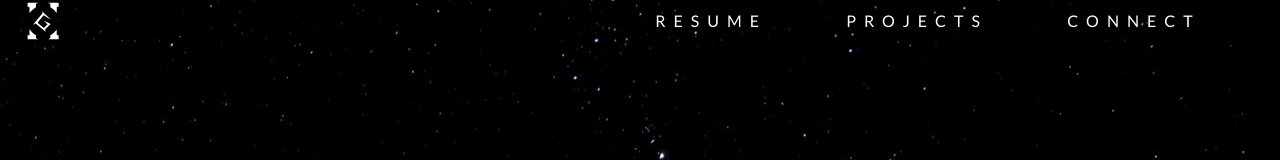
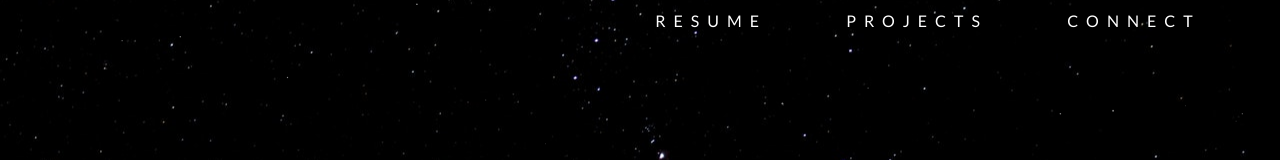
Before and after one commit to hrghauri/personal_website, a plain HTML site: page index.html in a window 1280 px wide. Shown: the top 160 px of the page. Drawn offline with nearby package versions, Linux system fonts and the light colour scheme.

Commit message:
logo on front page is commented out.

```diff
--- a/index.html
+++ b/index.html
@@ -20,9 +20,9 @@
     <div id="particles-js"></div>
     <header class="section-header">
       <nav class="nav">
-        <div class="logo">
+        <!-- <div class="logo">
           <object data="white-log.svg" type="image/svg+xml"> </object>
-        </div>
+        </div> -->
 
         <ul class="nav-items-list">
           <li class="nav-list-item">
--- a/main.css
+++ b/main.css
@@ -68,12 +68,12 @@ NAV
   align-items: center;
 }
 
-.logo object {
+/* .logo object {
   position: relative;
-  top: 2px;
-  height: 42px;
-  margin-left: 14px;
-}
+  top: 3px;
+  height: 34px;
+  margin-left: 72px;
+} */
 
 .nav-items-list {
   margin-left: auto;
```
Also changed, not shown: profile-photo.jpg (deleted), profile-picture.png (deleted), 1 other file.
